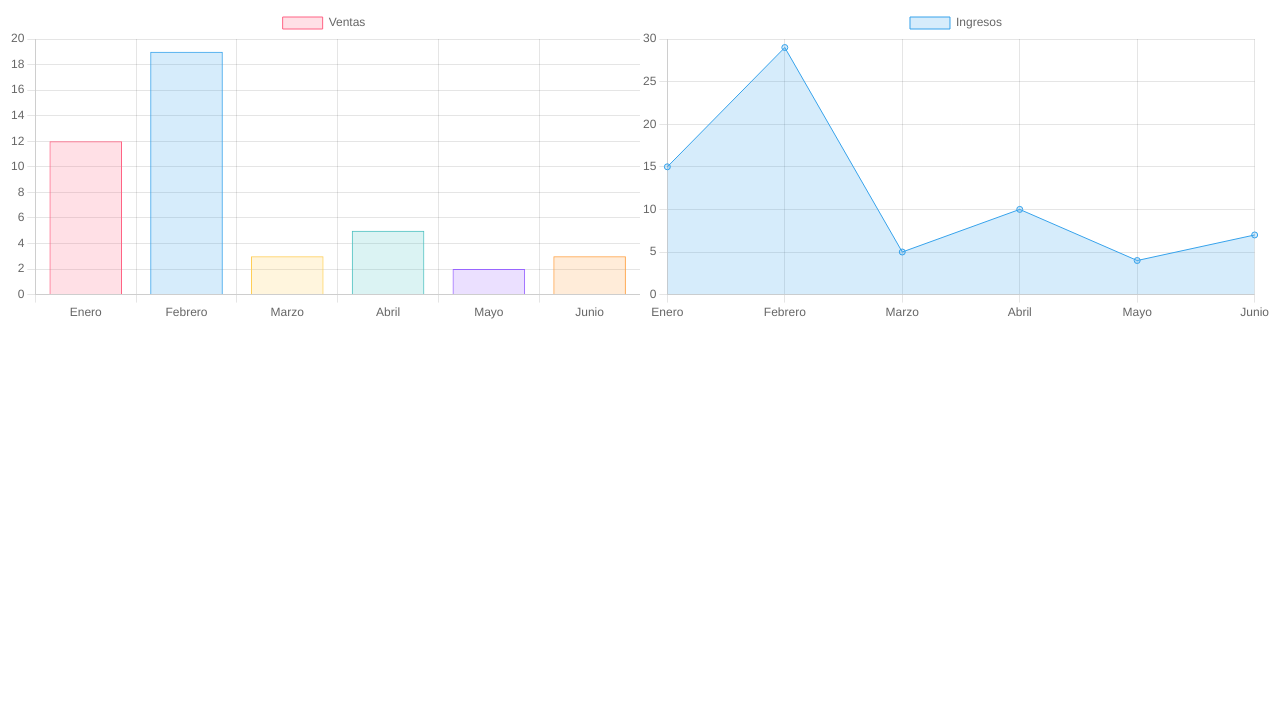
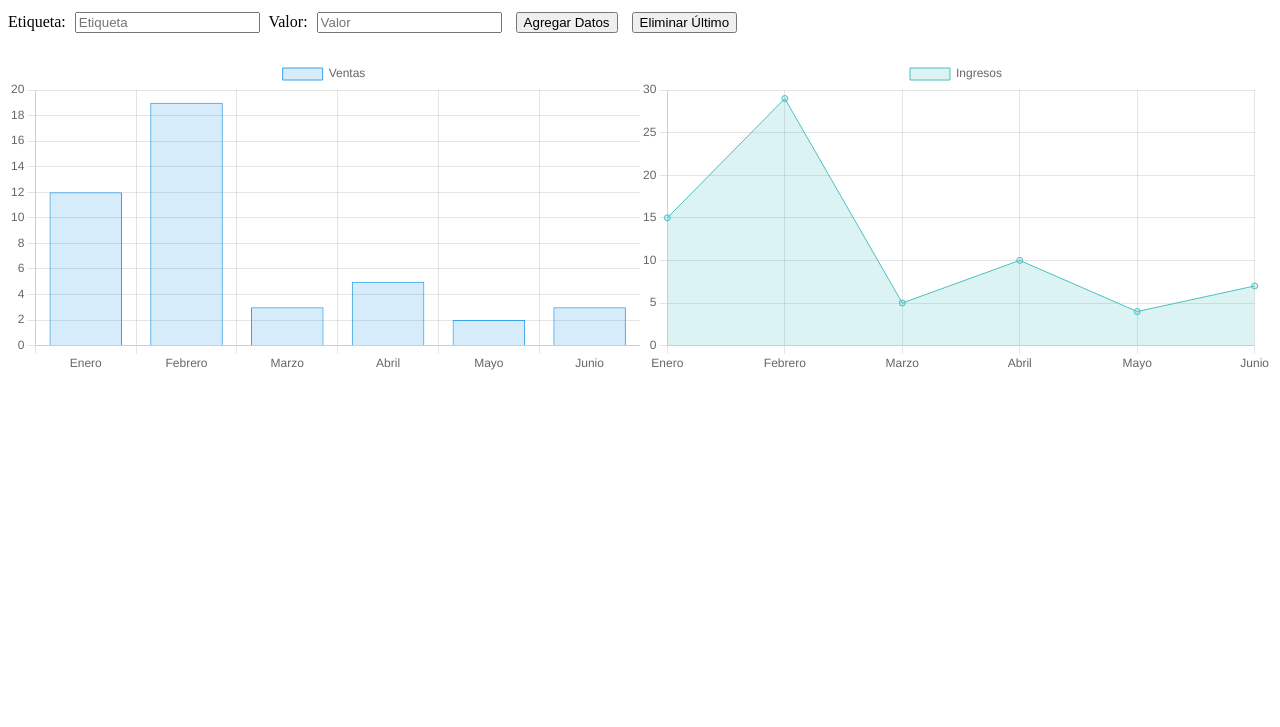
Before and after one commit to fraluegut/Ejemplo, a plain HTML site: page index.html in a window 1280 px wide. Shown: the part 73-800 px from the top of the page. Drawn offline with nearby package versions, Linux system fonts and the light colour scheme.

Commit message:
Update index.html

```diff
--- a/index.html
+++ b/index.html
@@ -3,11 +3,29 @@
 <head>
     <meta charset="UTF-8">
     <meta name="viewport" content="width=device-width, initial-scale=1.0">
-    <title>Gráficas Dinámicas</title>
+    <title>Gráficas Dinámicas Interactivas</title>
     <script src="https://cdn.jsdelivr.net/npm/chart.js"></script>
+    <style>
+        .form-container {
+            margin: 20px 0;
+        }
+        .form-container input, .form-container button {
+            margin: 5px;
+        }
+    </style>
 </head>
 <body>
-    <h1>Gráficas Dinámicas con Chart.js</h1>
+    <h1>Gráficas Dinámicas Interactivas con Chart.js</h1>
+
+    <div class="form-container">
+        <label for="labelInput">Etiqueta:</label>
+        <input type="text" id="labelInput" placeholder="Etiqueta">
+        <label for="dataInput">Valor:</label>
+        <input type="number" id="dataInput" placeholder="Valor">
+        <button onclick="addData()">Agregar Datos</button>
+        <button onclick="removeData()">Eliminar Último</button>
+    </div>
+
     <div style="width: 50%; float: left;">
         <canvas id="barChart"></canvas>
     </div>
@@ -16,31 +34,22 @@
     </div>
 
     <script>
+        // Datos iniciales para las gráficas
+        const initialLabels = ['Enero', 'Febrero', 'Marzo', 'Abril', 'Mayo', 'Junio'];
+        const initialBarData = [12, 19, 3, 5, 2, 3];
+        const initialLineData = [15, 29, 5, 10, 4, 7];
+
         // Configuración de la gráfica de barras
         const ctxBar = document.getElementById('barChart').getContext('2d');
         const barChart = new Chart(ctxBar, {
             type: 'bar',
             data: {
-                labels: ['Enero', 'Febrero', 'Marzo', 'Abril', 'Mayo', 'Junio'],
+                labels: initialLabels,
                 datasets: [{
                     label: 'Ventas',
-                    data: [12, 19, 3, 5, 2, 3],
-                    backgroundColor: [
-                        'rgba(255, 99, 132, 0.2)',
-                        'rgba(54, 162, 235, 0.2)',
-                        'rgba(255, 206, 86, 0.2)',
-                        'rgba(75, 192, 192, 0.2)',
-                        'rgba(153, 102, 255, 0.2)',
-                        'rgba(255, 159, 64, 0.2)'
-                    ],
-                    borderColor: [
-                        'rgba(255, 99, 132, 1)',
-                        'rgba(54, 162, 235, 1)',
-                        'rgba(255, 206, 86, 1)',
-                        'rgba(75, 192, 192, 1)',
-                        'rgba(153, 102, 255, 1)',
-                        'rgba(255, 159, 64, 1)'
-                    ],
+                    data: initialBarData,
+                    backgroundColor: 'rgba(54, 162, 235, 0.2)',
+                    borderColor: 'rgba(54, 162, 235, 1)',
                     borderWidth: 1
                 }]
             },
@@ -58,12 +67,12 @@
         const lineChart = new Chart(ctxLine, {
             type: 'line',
             data: {
-                labels: ['Enero', 'Febrero', 'Marzo', 'Abril', 'Mayo', 'Junio'],
+                labels: initialLabels,
                 datasets: [{
                     label: 'Ingresos',
-                    data: [15, 29, 5, 10, 4, 7],
-                    backgroundColor: 'rgba(54, 162, 235, 0.2)',
-                    borderColor: 'rgba(54, 162, 235, 1)',
+                    data: initialLineData,
+                    backgroundColor: 'rgba(75, 192, 192, 0.2)',
+                    borderColor: 'rgba(75, 192, 192, 1)',
                     borderWidth: 1,
                     fill: true
                 }]
@@ -76,6 +85,39 @@
                 }
             }
         });
+
+        // Función para agregar datos a las gráficas
+        function addData() {
+            const label = document.getElementById('labelInput').value;
+            const data = document.getElementById('dataInput').value;
+
+            if (label && data) {
+                barChart.data.labels.push(label);
+                barChart.data.datasets[0].data.push(data);
+                barChart.update();
+
+                lineChart.data.labels.push(label);
+                lineChart.data.datasets[0].data.push(data);
+                lineChart.update();
+
+                // Limpiar los campos del formulario
+                document.getElementById('labelInput').value = '';
+                document.getElementById('dataInput').value = '';
+            } else {
+                alert("Por favor, ingrese una etiqueta y un valor.");
+            }
+        }
+
+        // Función para eliminar el último dato de las gráficas
+        function removeData() {
+            barChart.data.labels.pop();
+            barChart.data.datasets[0].data.pop();
+            barChart.update();
+
+            lineChart.data.labels.pop();
+            lineChart.data.datasets[0].data.pop();
+            lineChart.update();
+        }
     </script>
 </body>
 </html>
```
